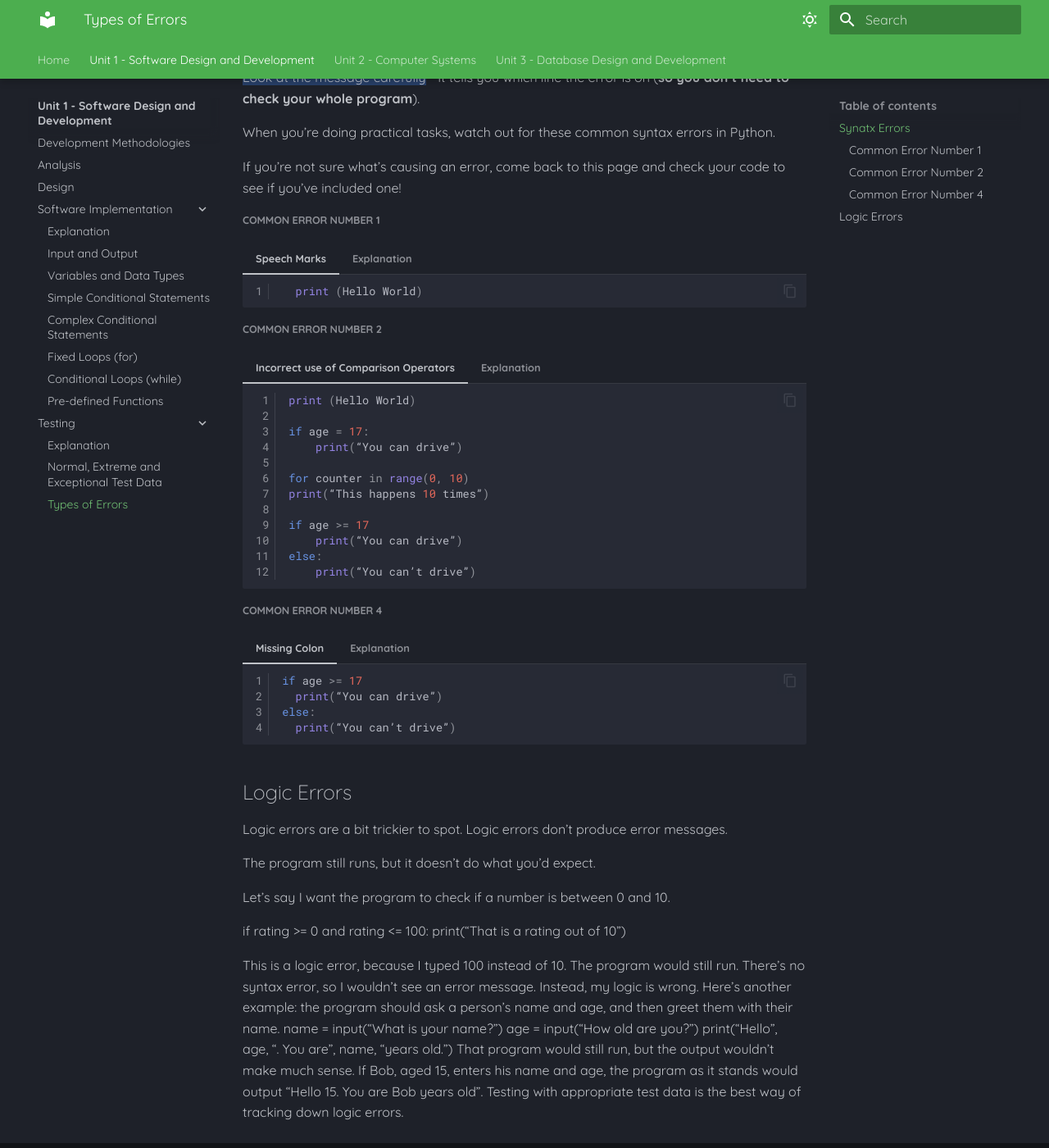
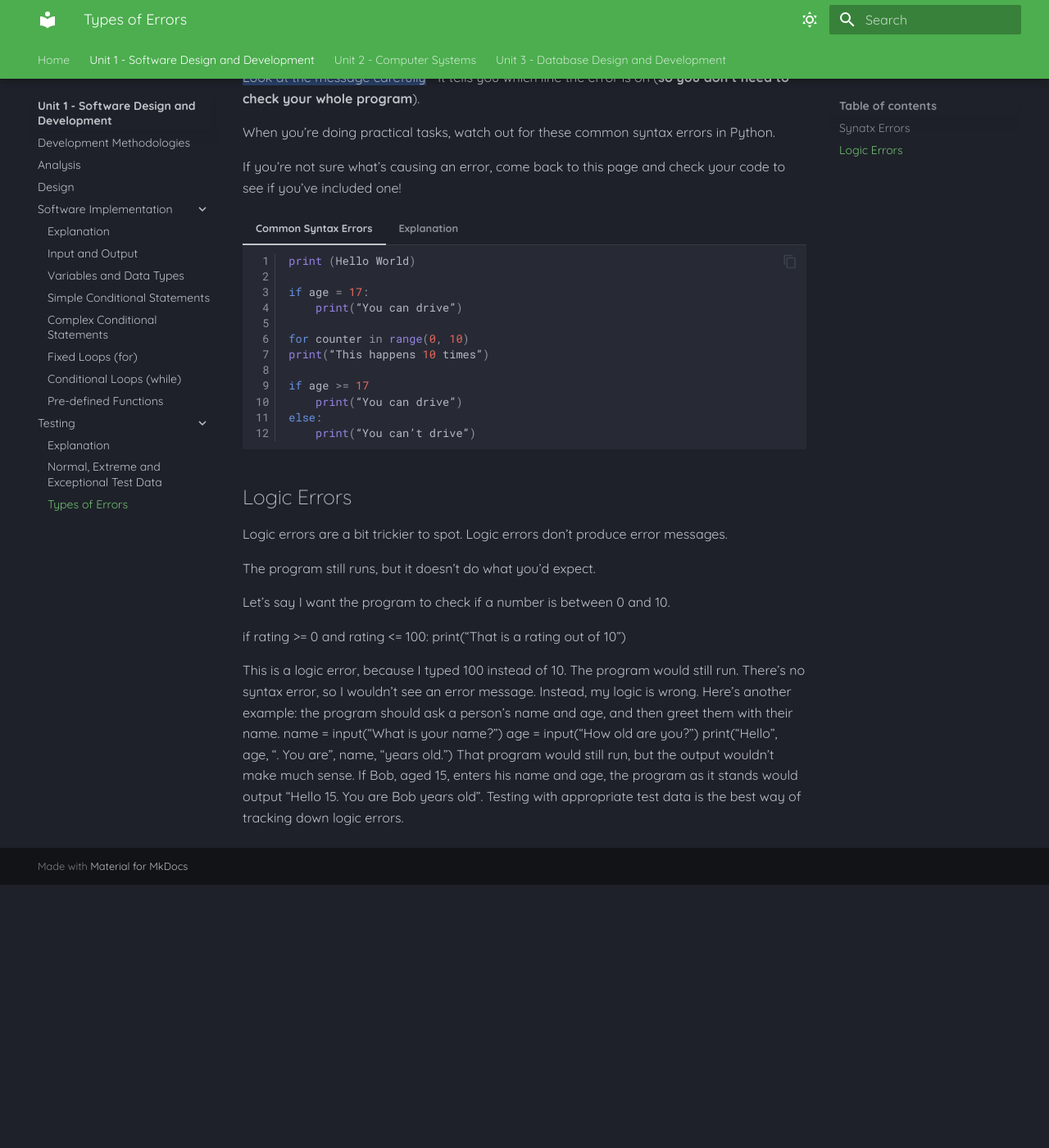
Before and after one commit to Mr-Wood-CS/National-5-CS, an MkDocs documentation site: the page built from docs/SDD/5.2-Types-of-Errors.md, in a window 1280 px wide and 1400 px high, scrolled down 846 px. Shown: the whole window at 82% size. Built offline with MkDocs 1.6.1 and Material for MkDocs 9.7.7, drawn with Linux system fonts in a browser that asks for light colours; after the commit the page ends 1925 px from its top, so only the background shows below that.

Commit message:
Update 5.2-Types-of-Errors.md

````diff
--- a/docs/SDD/5.2-Types-of-Errors.md
+++ b/docs/SDD/5.2-Types-of-Errors.md
@@ -36,20 +36,7 @@ When you’re doing practical tasks, watch out for these common syntax errors in
 
 If you’re not sure what’s causing an error, come back to this page and check your code to see if you’ve included one!
 
-##### Common Error Number 1
-
-=== "Speech Marks"
-
-    ``` python linenums="1"
-      print (Hello World)
-    ```
-=== "Explanation"
-
-    Forgetting to add speech marks around a string. It should be (“Hello world”).
-
-##### Common Error Number 2
-
-=== "Incorrect use of Comparison Operators"
+=== "Common Syntax Errors"
 
     ``` python linenums="1"
     print (Hello World)
@@ -68,41 +55,23 @@ If you’re not sure what’s causing an error, come back to this page and check
 
 === "Explanation"
 
-    'Line 1 - Missing Speechmarks'
+    `Line 1 - Missing Speechmarks`
 
     : Forgetting to add speech marks around a string. It should be (“Hello world”).
+
+    `Line 3 and 5 - Incorrect use of Comparison Operators`
 
     : Should be the double-equals ==
 
      Remember to use == when you’re checking if two things are equal
 
-    : Forgot to indent.
+    `Line 6 and 7 - Forgot to Indent`
 
-    The line that repeats (print) should be indented (tabbed in) as it’s inside the loop.
+    : The line that repeats (print) should be indented (tabbed in) as it’s inside the loop.
 
-    : Missing the colon :  at the end of the first line.
+    ` Line 9, 10, 11 and 12 - Missing Colon`
 
-    If, else and loops should always have a colon, e.g.
-
-    ``` python linenums="1"
-    if age >= 17:
-        print(...)
-    ```
-
-##### Common Error Number 4
-
-=== "Missing Colon"
-
-    ``` python linenums="1"
-    if age >= 17
-      print(“You can drive”)
-    else:
-      print(“You can’t drive”)
-    ```
-
-=== "Explanation"
-
-    Missing the colon :  at the end of the first line.
+    : Missing the colon ':'  at the end of the first line.
 
     If, else and loops should always have a colon, e.g.
 
````
